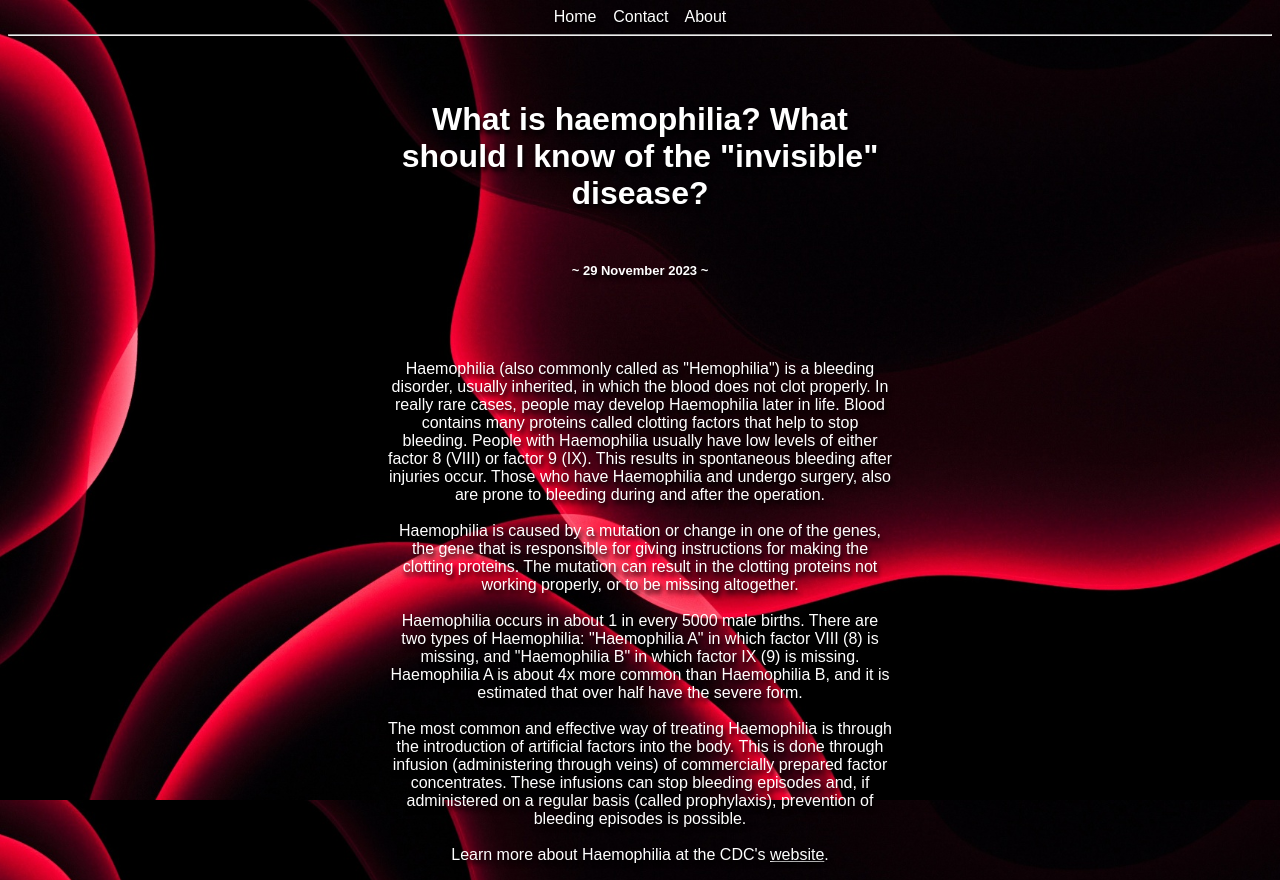
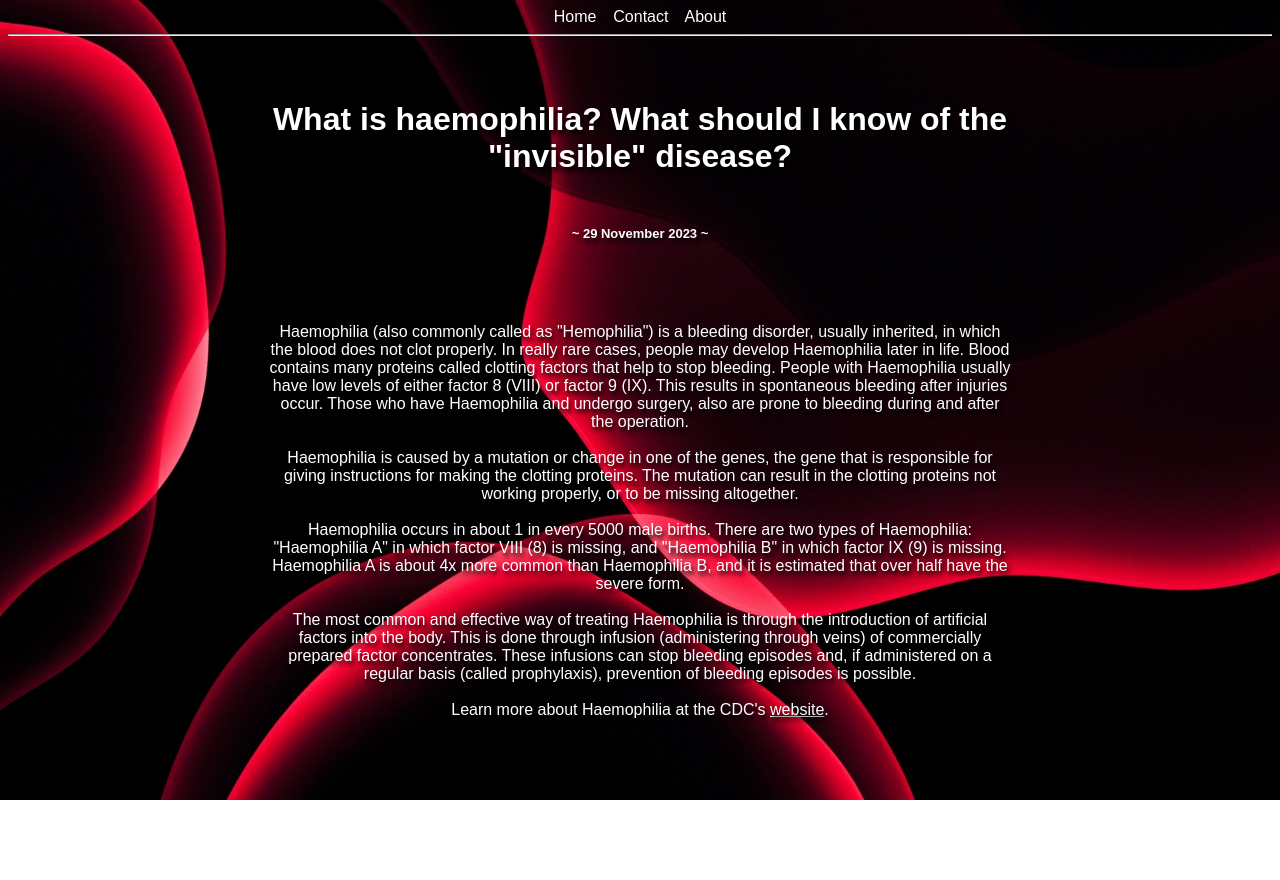
Before and after one commit to Prakul-Pirabu/Prakul-Pirabu.github.io, a plain HTML site: page whatishaemophilia.html in a window 1280 px wide. After the commit the page ends 800 px from the top, so only its background shows below. Drawn offline with Linux system fonts and the light colour scheme.

Commit message:
Update style.css

```diff
--- a/style.css
+++ b/style.css
@@ -67,25 +67,25 @@ h1.aboutquestion2{
 
 #mainheader{
     font-size: xx-large;
-    margin-left: 380px;
-    margin-right: 380px;
+    margin-left: 20.6%;
+    margin-right: 20.6%;
     padding-bottom: 20px;
 }
 
 #text {
-    margin-left: 380px;
-    margin-right: 380px;
+    margin-left: 20.6%;
+    margin-right: 20.6%;
 }
 
 #date{
     font-size: small;
-    margin-left: 380px;
-    margin-right: 380px;
+    margin-left: 20.6%;
+    margin-right: 20.6%;
 }
 
 .articles{
     font-size: large;
     text-decoration: underline;
-    margin-left: 380px;
-    margin-right: 380px;
+    margin-left: 20.6%;
+    margin-right: 20.6%;
 }
```
